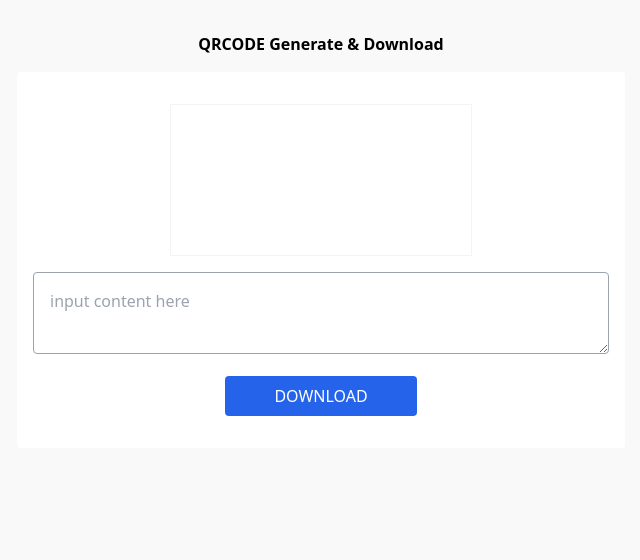
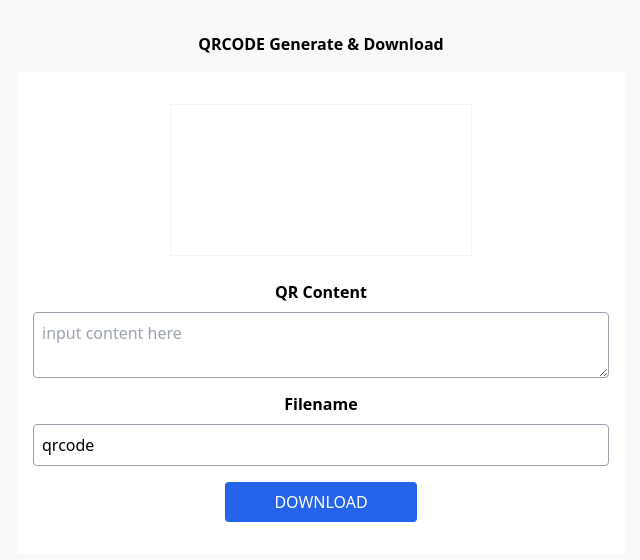
Before and after one commit to tans/qrcode-downloader, a website: page index.html in a window 1280 px wide. Shown: the whole page, without its empty margins (319-959 px from the left). Drawn offline with nearby package versions, Linux system fonts and the light colour scheme.

Commit message:
add filename

```diff
--- a/index.html
+++ b/index.html
@@ -23,10 +23,15 @@
 		<div class="m-4 p-4 bg-white rounded  mx-auto">
 			<canvas class="mx-auto border border-gray-100   my-4 " id="canvas"></canvas>
 			<div id="generator">
+				<div class="p-2 font-black">QR Content</div>
+				<textarea v-model="text" @change="change" placeholder="input content here"
+					class="w-full rounded p-2 border border-gray-400 hover:outline-none">
+				</textarea>
 
-				<textarea v-model="text" @change="change" placeholder="input content here"
-					class="w-full rounded p-4 border border-gray-400 hover:outline-none">
-			</textarea>
+				<div class="p-2 font-black">Filename</div>
+				<input v-model="name" placeholder="input filename here"
+					class="w-full rounded p-2 border border-gray-400 hover:outline-none">
+				</input>
 
 				<button @click="download"
 					class="bg-blue-600 text-white my-4 p-2 w-48 rounded border-gray-50 hover:bg-blue-400">DOWNLOAD</button>
```
